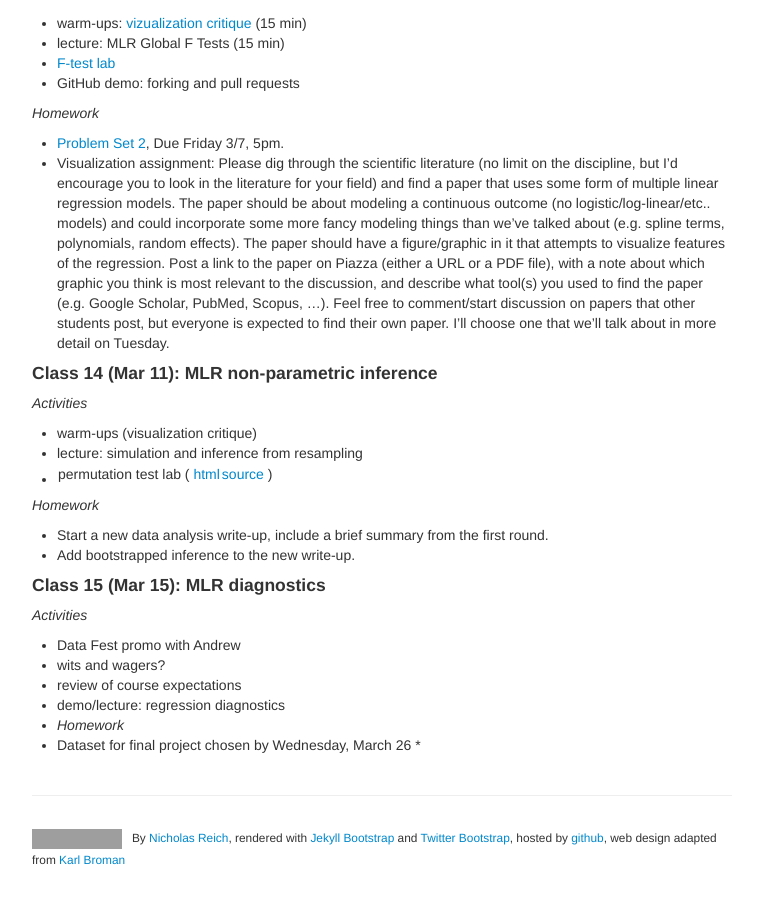
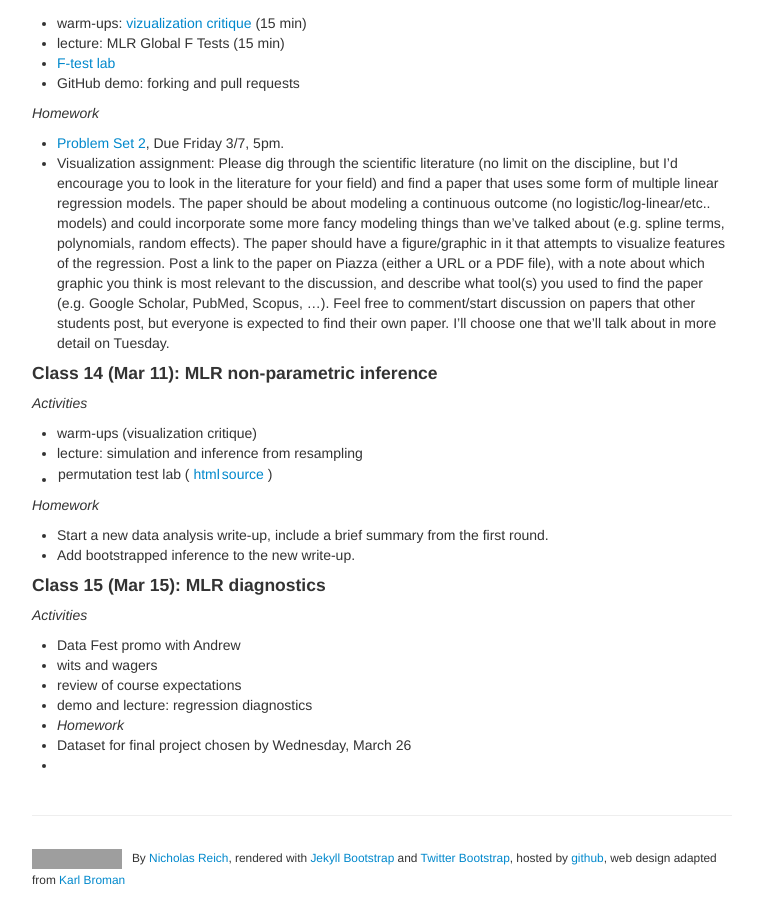
Before and after one commit to nickreich/methods2, a Jekyll site: the page built from pages/schedule.md, in a window 1280 px wide and 900 px high, scrolled down 3520 px. Shown: the whole window, without its empty margins (258-1021 px from the left). Built offline with Jekyll 4.4.1, drawn with Linux system fonts in a browser that asks for light colours; grey boxes are pictures that could not be loaded.

Commit message:
updating schedule class 15

```diff
--- a/pages/schedule.md
+++ b/pages/schedule.md
@@ -172,9 +172,9 @@
 #### Class 15 (Mar 15): MLR diagnostics
 _Activities_
 * Data Fest promo with Andrew
-* wits and wagers?
+* wits and wagers
 * review of course expectations
-* demo/lecture: regression diagnostics
+* demo and lecture: regression diagnostics
 *
 _Homework_
 * Dataset for final project chosen by Wednesday, March 26
```
